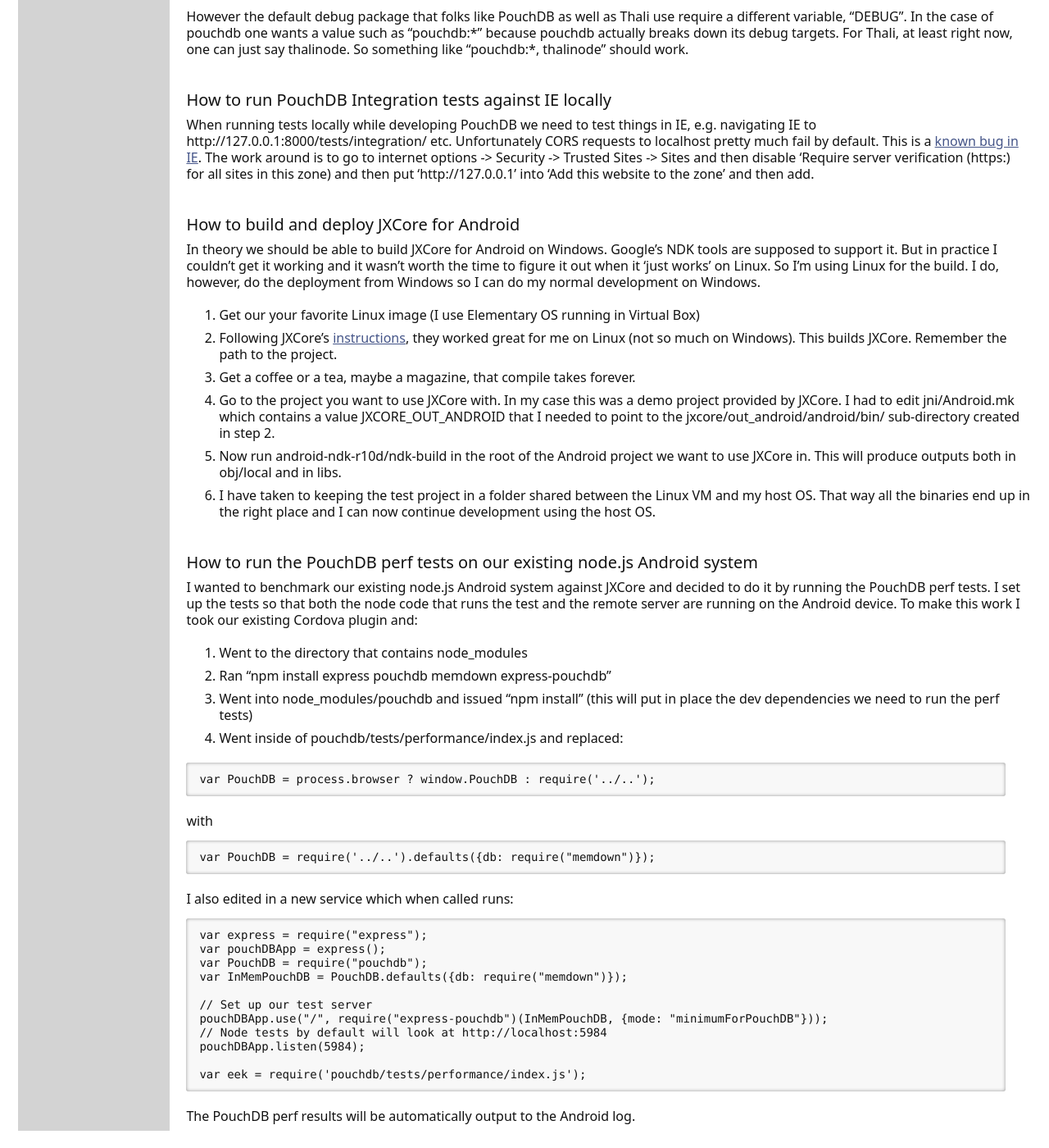
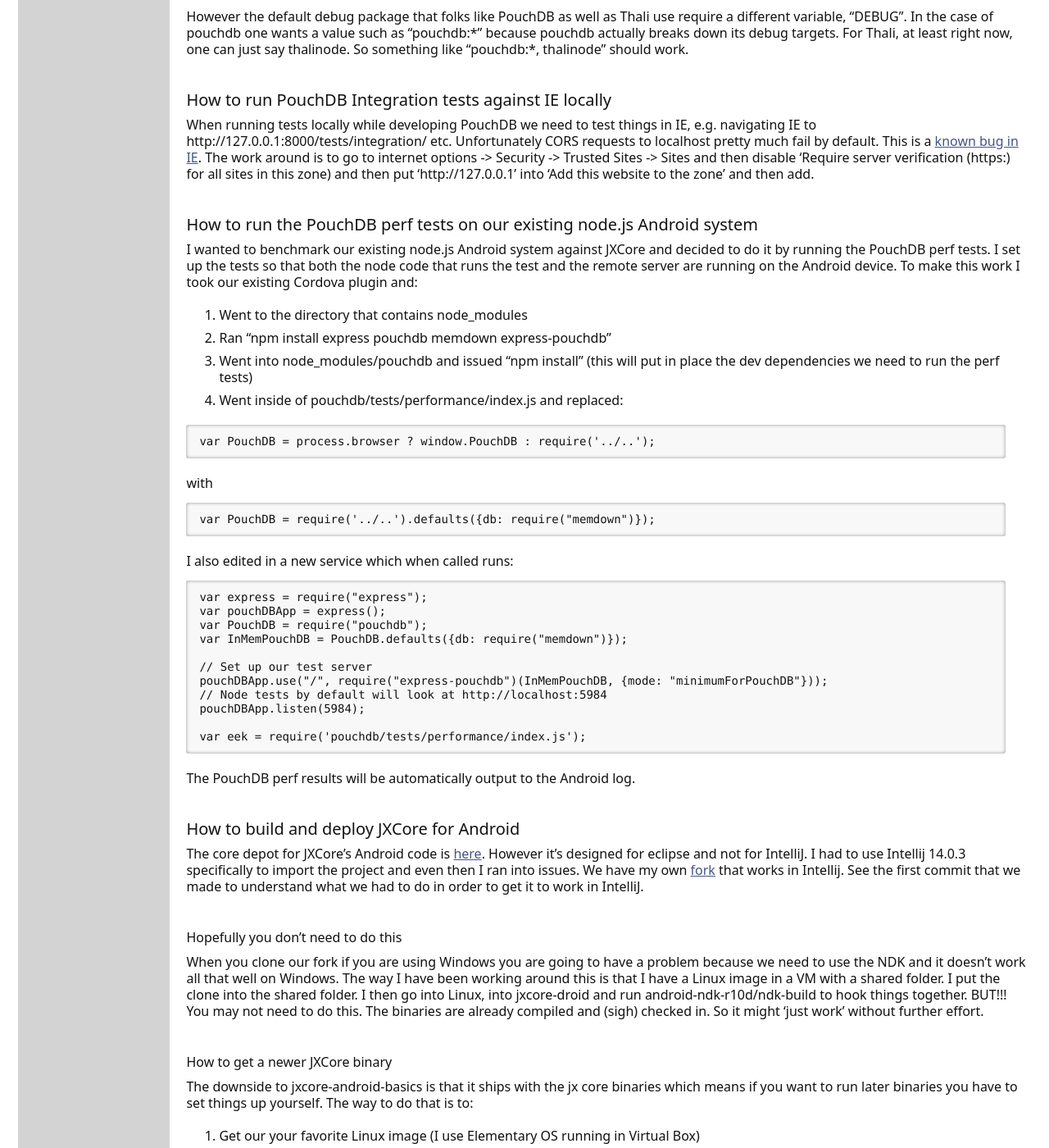
Before and after one commit to thaliproject/thali, a Jekyll site: the page built from DeveloperHandbook.md, in a window 1280 px wide and 1400 px high, scrolled down 3155 px. Shown: the whole window at 82% size. Built offline with Jekyll 4.4.1, drawn with Linux system fonts in a browser that asks for light colours; Markdown is read by kramdown in place of the engine named in the settings; some of the changed text lies outside the part shown.

Commit message:
Update DeveloperHandbook.md

````diff
--- a/DeveloperHandbook.md
+++ b/DeveloperHandbook.md
@@ -98,16 +98,6 @@
 ## How to run PouchDB Integration tests against IE locally
 When running tests locally while developing PouchDB we need to test things in IE, e.g. navigating IE to http://127.0.0.1:8000/tests/integration/ etc. Unfortunately CORS requests to localhost pretty much fail by default. This is a [known bug in IE](http://stackoverflow.com/questions/22098259/access-denied-in-ie-10-and-11-when-ajax-target-is-localhost). The work around is to go to internet options -> Security -> Trusted Sites -> Sites and then disable 'Require server verification (https:) for all sites in this zone) and then put 'http://127.0.0.1' into 'Add this website to the zone' and then add.
 
-## How to build and deploy JXCore for Android
-In theory we should be able to build JXCore for Android on Windows. Google's NDK tools are supposed to support it. But in practice I couldn't get it working and it wasn't worth the time to figure it out when it 'just works' on Linux. So I'm using Linux for the build. I do, however, do the deployment from Windows so I can do my normal development on Windows.
-
-1. Get our your favorite Linux image (I use Elementary OS running in Virtual Box)
-2. Following JXCore's [instructions](https://github.com/jxcore/jxcore/blob/master/doc/Android_Compile.md), they worked great for me on Linux (not so much on Windows). This builds JXCore. Remember the path to the project.
-3. Get a coffee or a tea, maybe a magazine, that compile takes forever.
-4. Go to the project you want to use JXCore with. In my case this was a demo project provided by JXCore. I had to edit jni/Android.mk which contains a value JXCORE_OUT_ANDROID that I needed to point to the jxcore/out_android/android/bin/ sub-directory created in step 2.
-5. Now run android-ndk-r10d/ndk-build in the root of the Android project we want to use JXCore in. This will produce outputs both in obj/local and in libs.
-6. I have taken to keeping the test project in a folder shared between the Linux VM and my host OS. That way all the binaries end up in the right place and I can now continue development using the host OS.
-
 ## How to run the PouchDB perf tests on our existing node.js Android system
 I wanted to benchmark our existing node.js Android system against JXCore and decided to do it by running the PouchDB perf tests. I set up the tests so that both the node code that runs the test and the remote server are running on the Android device. To make this work I took our existing Cordova plugin and:
 
@@ -143,3 +133,18 @@
 ```
 
 The PouchDB perf results will be automatically output to the Android log.
+
+## How to build and deploy JXCore for Android
+The core depot for JXCore's Android code is [here](https://github.com/obastemur/jxcore-android-basics). However it's designed for eclipse and not for IntelliJ. I had to use Intellij 14.0.3 specifically to import the project and even then I ran into issues. We have my own [fork](https://github.com/thaliproject/jxcore-android-basics) that works in Intellij. See the first commit that we made to understand what we had to do in order to get it to work in IntelliJ.
+
+### Hopefully you don't need to do this
+When you clone our fork if you are using Windows you are going to have a problem because we need to use the NDK and it doesn't work all that well on Windows. The way I have been working around this is that I have a Linux image in a VM with a shared folder. I put the clone into the shared folder. I then go into Linux, into jxcore-droid and run android-ndk-r10d/ndk-build to hook things together. BUT!!! You may not need to do this. The binaries are already compiled and (sigh) checked in. So it might 'just work' without further effort.
+
+### How to get a newer JXCore binary
+The downside to jxcore-android-basics is that it ships with the jx core binaries which means if you want to run later binaries you have to set things up yourself. The way to do that is to:
+
+1. Get our your favorite Linux image (I use Elementary OS running in Virtual Box)
+2. Following JXCore's [instructions](https://github.com/jxcore/jxcore/blob/master/doc/Android_Compile.md), they worked great for me on Linux (not so much on Windows). This builds JXCore. Remember the path to the project.
+3. Get a coffee or a tea, maybe a magazine, that compile takes forever.
+4. Go to jxcore-droid/jni/Android.mk which contains a value JXCORE_OUT_ANDROID that I needed to point to the jxcore/out_android/android/bin/ sub-directory created in step 2.
+5. Now run android-ndk-r10d/ndk-build in the root of the Android project we want to use JXCore in.
````
